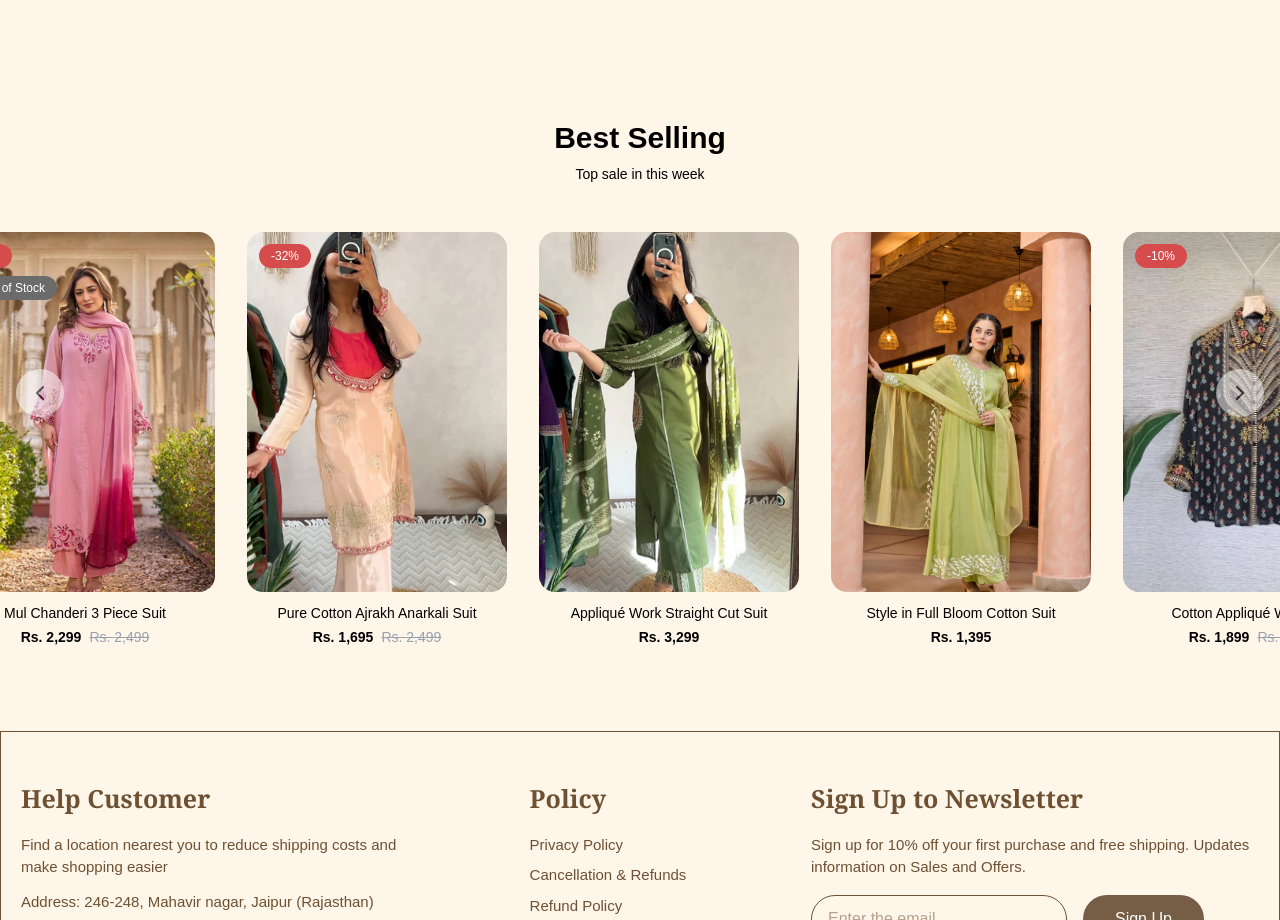
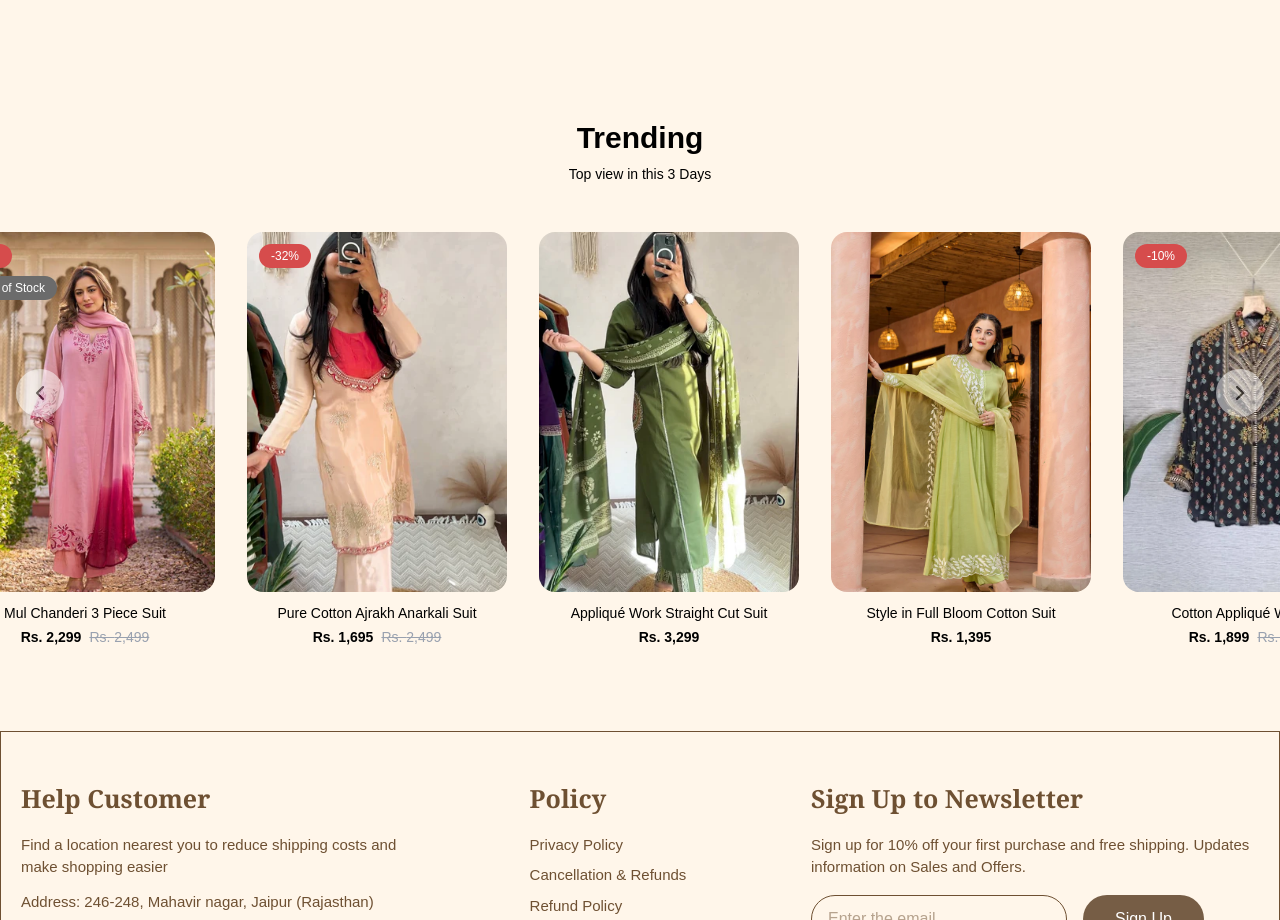
Before and after one commit to Amareshdevoloper/my-tulsava-project, a Next.js app: page / in a window 1280 px wide. Shown: the part 1820-2740 px from the top of the page. Built offline with nearby package versions, Linux system fonts and the light colour scheme.

Commit message:
tredning component

```diff
--- a/_component/BestSelling/BestSellingSection.tsx
+++ b/_component/BestSelling/BestSellingSection.tsx
@@ -5,7 +5,7 @@ import { ChevronLeft, ChevronRight } from 'lucide-react'
 import ProductCard from './ProductCard'
 import { products } from './products'
 
-const BestSellingSection = ({data}) => {
+const BestSellingSection = ({data,title,subTitle}) => {
   const sliderRef = useRef<HTMLDivElement>(null)
   const [isHovering, setIsHovering] = useState(false)
 
@@ -54,8 +54,8 @@ console.log("wertyuiuhgfd",data);
 
       {/* Heading */}
       <div className="text-center mb-12">
-        <h2 className="text-3xl font-semibold">Best Selling</h2>
-        <p className="mt-2 text-sm">Top sale in this week</p>
+        <h2 className="text-3xl font-semibold">{title}</h2>
+        <p className="mt-2 text-sm"> {subTitle}</p>
       </div>
 
       {/* Left Arrow */}
--- a/_component/BestSelling/products.ts
+++ b/_component/BestSelling/products.ts
@@ -6,7 +6,7 @@ export const products = [
     price: 2299,
     oldPrice: 2599,
     discount: "-12%",
-    url: "https://tulsava.in/products/elegance-stylish-coord-set",
+    url: "https://p1.jpg",
   },
   {
     id: 2,
@@ -16,7 +16,7 @@ export const products = [
     oldPrice: 2499,
     discount: "-8%",
     outOfStock: true,
-    url: "https://tulsava.in/products/mul-chanderi-3-piece-suit-1",
+    url: "https:// p2.jpg",
   },
   {
     id: 3,
@@ -25,84 +25,84 @@ export const products = [
     price: 1695,
     oldPrice: 2499,
     discount: "-32%",
-    url: "https://tulsava.in/products/pure-cotton-ajrakh-anarkali-suit",
+    url: "https://p3.jpg",
   },
   {
     id: 4,
     title: "Appliqué Work Straight Cut Suit",
     image: "/p4.jpg",
     price: 3299,
-    url: "https://tulsava.in/products/applique-work-straight-cut-suit",
+    url: "https://p4.jpg",
   },
   {
     id: 5,
     title: "Style in Full Bloom – 2-Piece Cotton Vibes",
     image: "/p5.jpg",
     price: 1395,
-    url: "https://tulsava.in/products/style-in-full-bloom-cotton-vibes",
+    url: "https://p5.jpg",
   },
   {
     id: 6,
     title: "Appliqué Work Straight Cut Suit",
     image: "/p6.jpg",
     price: 3299,
-    url: "https://tulsava.in/products/applique-work-straight-cut-suit",
+    url: "https://p6.jpg",
   },
   {
     id: 7,
     title: "Appliqué Work Straight Cut Suit",
     image: "/p7.jpg",
     price: 3299,
-    url: "https://tulsava.in/products/applique-work-straight-cut-suit",
+    url: "https://p7.jpg",
   },
   {
     id: 8,
     title: "Appliqué Work Straight Cut Suit",
     image: "/p8.jpg",
     price: 3299,
-    url: "https://tulsava.in/products/applique-work-straight-cut-suit",
+    url: "https://p8.jpg",
   },
    {
     id: 9,
     title: "Appliqué Work Straight Cut Suit",
     image: "/p9.jpg",
     price: 3299,
-    url: "https://tulsava.in/products/applique-work-straight-cut-suit",
+    url: "https://p9.jpg",
   },
    {
     id: 10,
     title: "Appliqué Work Straight Cut Suit",
     image: "/p10.jpg",
     price: 3299,
-    url: "https://tulsava.in/products/applique-work-straight-cut-suit",
+    url: "https://p10.jpg",
   },
    {
     id: 11,
     title: "Appliqué Work Straight Cut Suit",
     image: "/p11.jpg",
     price: 3299,
-    url: "https://tulsava.in/products/applique-work-straight-cut-suit",
+    url: "https://p11.jpg",
   },
    {
     id: 12,
     title: "Appliqué Work Straight Cut Suit",
     image: "/p12.jpg",
     price: 3299,
-    url: "https://tulsava.in/products/applique-work-straight-cut-suit",
+    url: "https://p12.jpg",
   },
    {
     id: 13,
     title: "Appliqué Work Straight Cut Suit",
     image: "/p14.jpg",
     price: 3299,
-    url: "https://tulsava.in/products/applique-work-straight-cut-suit",
+    url: "https://p13.jpg",
   },
    {
     id: 14,
     title: "Appliqué Work Straight Cut Suit",
     image: "/p16.jpg",
     price: 3299,
-    url: "https://tulsava.in/products/applique-work-straight-cut-suit",
+    url: "https://p14.jpg",
   },
 
 
@@ -116,7 +116,7 @@ export const trendingProducts = [
     price: 2299,
     oldPrice: 2599,
     discount: "-12%",
-    url: "https://tulsava.in",
+    url: "https://p17.jpg",
   },
   {
     id: 2,
@@ -126,7 +126,7 @@ export const trendingProducts = [
     oldPrice: 2499,
     discount: "-8%",
     outOfStock: true,
-    url: "https://tulsava.in",
+    url: "https://p18.jpg",
   },
   {
     id: 3,
@@ -135,21 +135,21 @@ export const trendingProducts = [
     price: 1695,
     oldPrice: 2499,
     discount: "-32%",
-    url: "https://tulsava.in",
+    url: "https://p19.jpg",
   },
   {
     id: 4,
     title: "Appliqué Work Straight Cut Suit",
     image: " /p20.jpg",
     price: 3299,
-    url: "https://tulsava.in",
+    url: "https://p20.jpg",
   },
   {
     id: 5,
     title: "Style in Full Bloom Cotton Suit",
     image: "/sale.jpg",
     price: 1395,
-    url: "https://tulsava.in",
+    url: "https://sale.jpg",
   },
   {
     id: 6,
@@ -158,7 +158,7 @@ export const trendingProducts = [
     price: 1899,
     oldPrice: 2099,
     discount: "-10%",
-    url: "https://tulsava.in",
+    url: "https://suit.jpg",
   },
   {
     id: 7,
@@ -167,7 +167,7 @@ export const trendingProducts = [
     price: 1395,
     oldPrice: 1695,
     discount: "-18%",
-    url: "https://tulsava.in",
+    url: "https://p1.jpg",
   },
   {
     id: 8,
@@ -176,7 +176,7 @@ export const trendingProducts = [
     price: 2299,
     oldPrice: 2599,
     discount: "-12%",
-    url: "https://tulsava.in",
+    url: "https://p2.jpg",
   },
   {
     id: 9,
@@ -185,7 +185,7 @@ export const trendingProducts = [
     price: 1999,
     oldPrice: 2299,
     discount: "-11%",
-    url: "https://tulsava.in",
+    url: "https://p3.jpg",
   },
   {
     id: 10,
@@ -194,7 +194,7 @@ export const trendingProducts = [
     price: 1999,
     oldPrice: 2199,
     discount: "-10%",
-    url: "https://tulsava.in",
+    url: "https://p4.jpg",
   },
   {
     id: 11,
@@ -203,7 +203,7 @@ export const trendingProducts = [
     price: 1895,
     oldPrice: 2299,
     discount: "-6%",
-    url: "https://tulsava.in",
+    url: "https://p5.jpg",
   },
   {
     id: 12,
--- a/app/page.tsx
+++ b/app/page.tsx
@@ -97,8 +97,8 @@ const page = () => {
       {/* BEST SELLING */}
 
 
-        <BestSellingSection data={products}/>
-        <BestSellingSection data={trendingProducts}/>
+        <BestSellingSection data={products} title={"Best Selling"} subTitle={"Top sale in this week"}/>
+        <BestSellingSection data={trendingProducts} title={"Trending"} subTitle={"Top view in this 3 Days"}/>
 
 
         {/* Products future-ready */}
```
